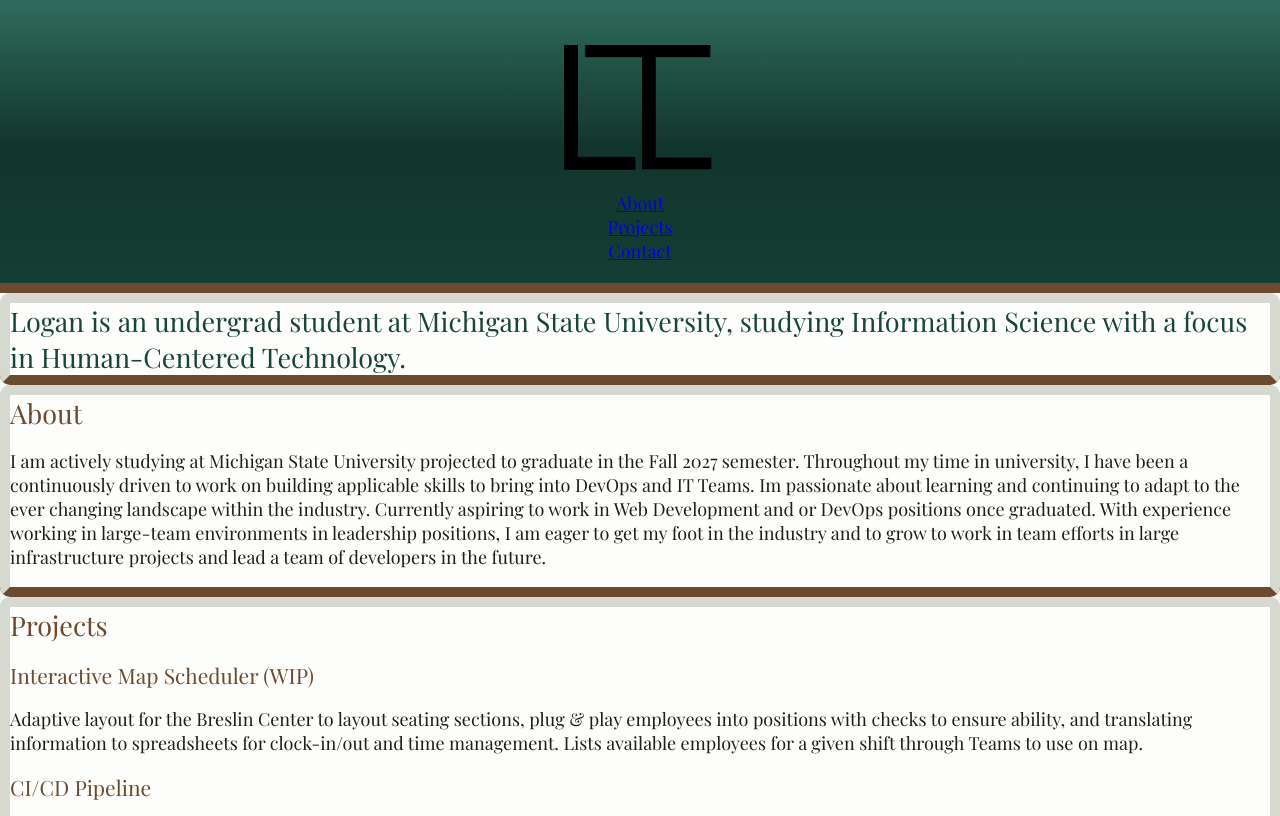
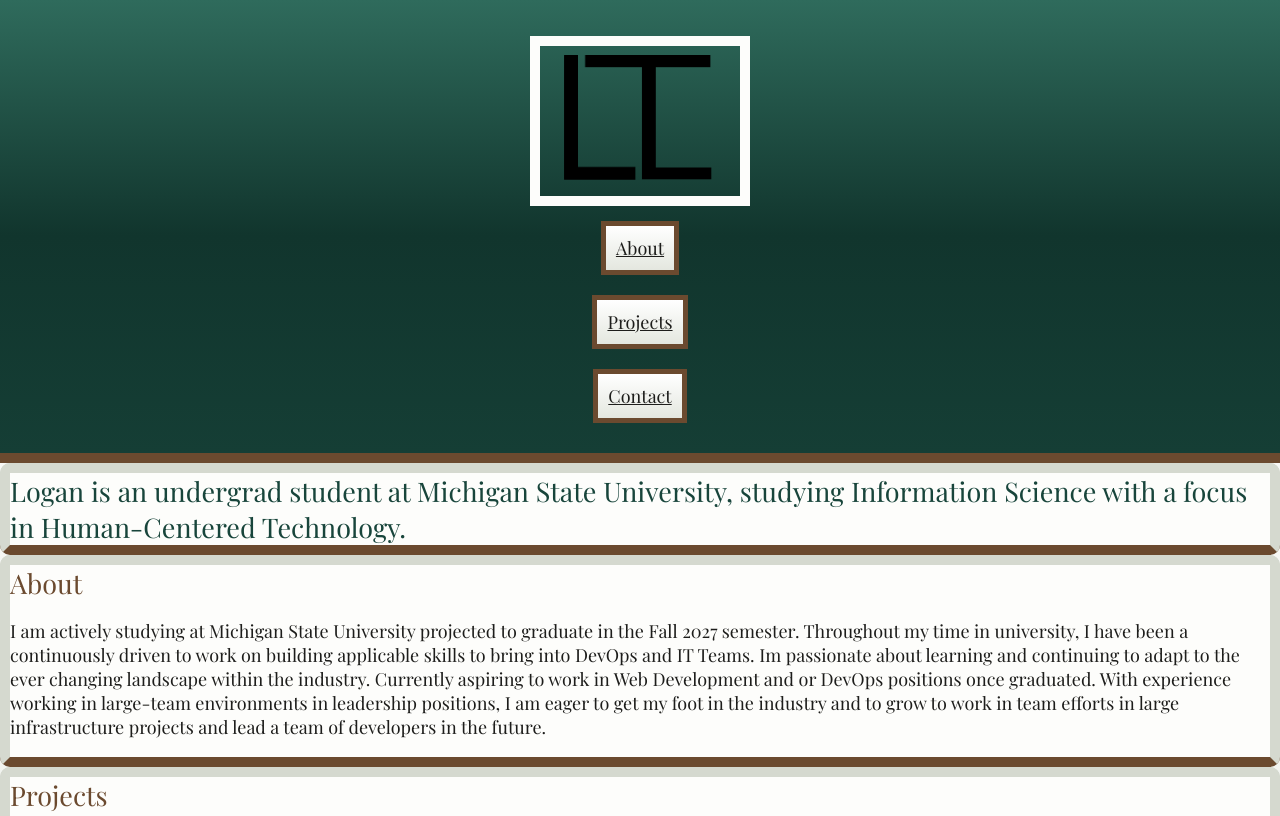
Before and after one commit to LoganIavelli/portfolio, a plain HTML site: page index.html in a window 1280 px wide. Shown: the top 816 px of the page. Drawn offline with Linux system fonts and the light colour scheme.

Commit message:
Added ruleset for images as well as a started adding ruleset(s) for all clickable events within my index.html file

```diff
--- a/style.css
+++ b/style.css
@@ -56,6 +56,16 @@ nav ul {
   padding: 0;
 }
 
+nav a, address a {
+  display: inline-block;
+  margin: 10px 10px;
+  padding: 10px 10px;
+  color: var(--black);
+  background: #ffffff;
+  background: linear-gradient(180deg, rgba(255, 255, 255, 1) 0%, rgba(228, 231, 223, 1) 100%);
+  border: 5px solid var(--brown);
+}
+
 section {
   margin: 0;
   padding: 0;
@@ -94,3 +104,8 @@ footer {
   background: linear-gradient(0deg, rgba(47, 107, 92, 1) 0%, rgba(17, 53, 45, 1) 52%, rgba(21, 62, 53, 1) 100%);
   border-top: 10px solid var(--brown);
 }
+
+img {
+  max-width: 100%;
+  border: 10px solid var(--white);
+}
```
